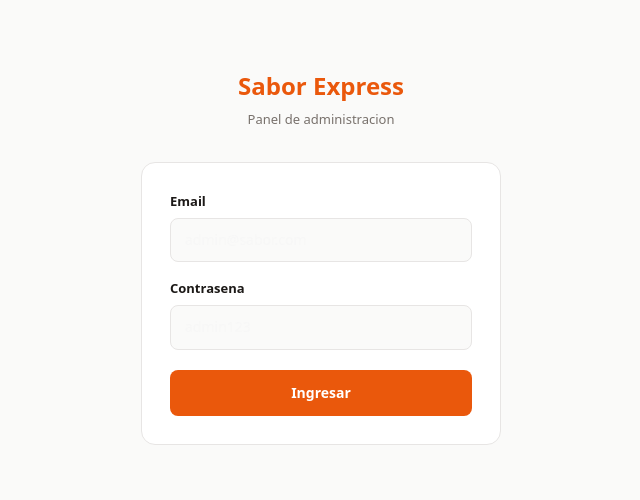
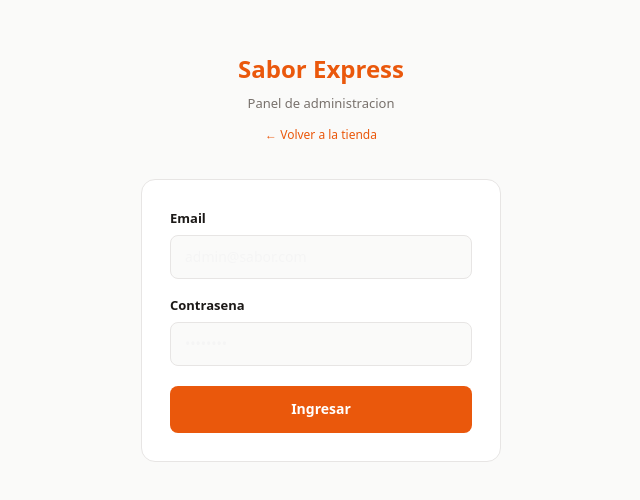
Before and after one commit to GalvanAlexis/bladoPC, a Next.js app: page /ejemplos/delivery/admin in a window 1280 px wide. Shown: the part 144-644 px from the top of the page, without its empty margins (319-959 px from the left). Built offline with nearby package versions, Linux system fonts and the light colour scheme.

Commit message:
fix: precargar credenciales en login admin y agregar vuelta a tienda ISS-075

```diff
--- a/src/app/ejemplos/delivery/admin/page.tsx
+++ b/src/app/ejemplos/delivery/admin/page.tsx
@@ -58,8 +58,8 @@ const STATUS_COLOR: Record<string, string> = {
 };
 
 export default function AdminPage() {
-  const [email, setEmail] = useState('');
-  const [password, setPassword] = useState('');
+  const [email, setEmail] = useState('admin@sabor.com');
+  const [password, setPassword] = useState('admin123');
   const [loggedIn, setLoggedIn] = useState(false);
   const [view, setView] = useState<View>('dashboard');
   const [orders, setOrders] = useState(initOrders);
@@ -114,9 +114,15 @@ export default function AdminPage() {
     return (
       <div className="se-admin-login" style={{ fontFamily: 'system-ui, sans-serif', minHeight: '100dvh', display: 'flex', alignItems: 'center', justifyContent: 'center', background: '#fafaf9', padding: '24px' }}>
         <div style={{ width: '360px', maxWidth: '100%' }}>
-          <div style={{ textAlign: 'center', marginBottom: '32px' }}>
+                      <div style={{ textAlign: 'center', marginBottom: '32px' }}>
             <div style={{ fontSize: '24px', fontWeight: 800, color: accent }}>Sabor Express</div>
             <div style={{ fontSize: '13px', color: '#78716c', marginTop: '4px' }}>Panel de administracion</div>
+            <a href="/ejemplos/delivery" style={{
+              display: 'inline-block', marginTop: '12px', fontSize: '12px',
+              color: accent, textDecoration: 'none', fontWeight: 500,
+            }}>
+              &larr; Volver a la tienda
+            </a>
           </div>
           <form onSubmit={handleLogin} style={{ background: '#fff', borderRadius: '14px', padding: '28px', border: '1px solid #e7e5e4' }}>
             <div style={{ marginBottom: '16px' }}>
```
